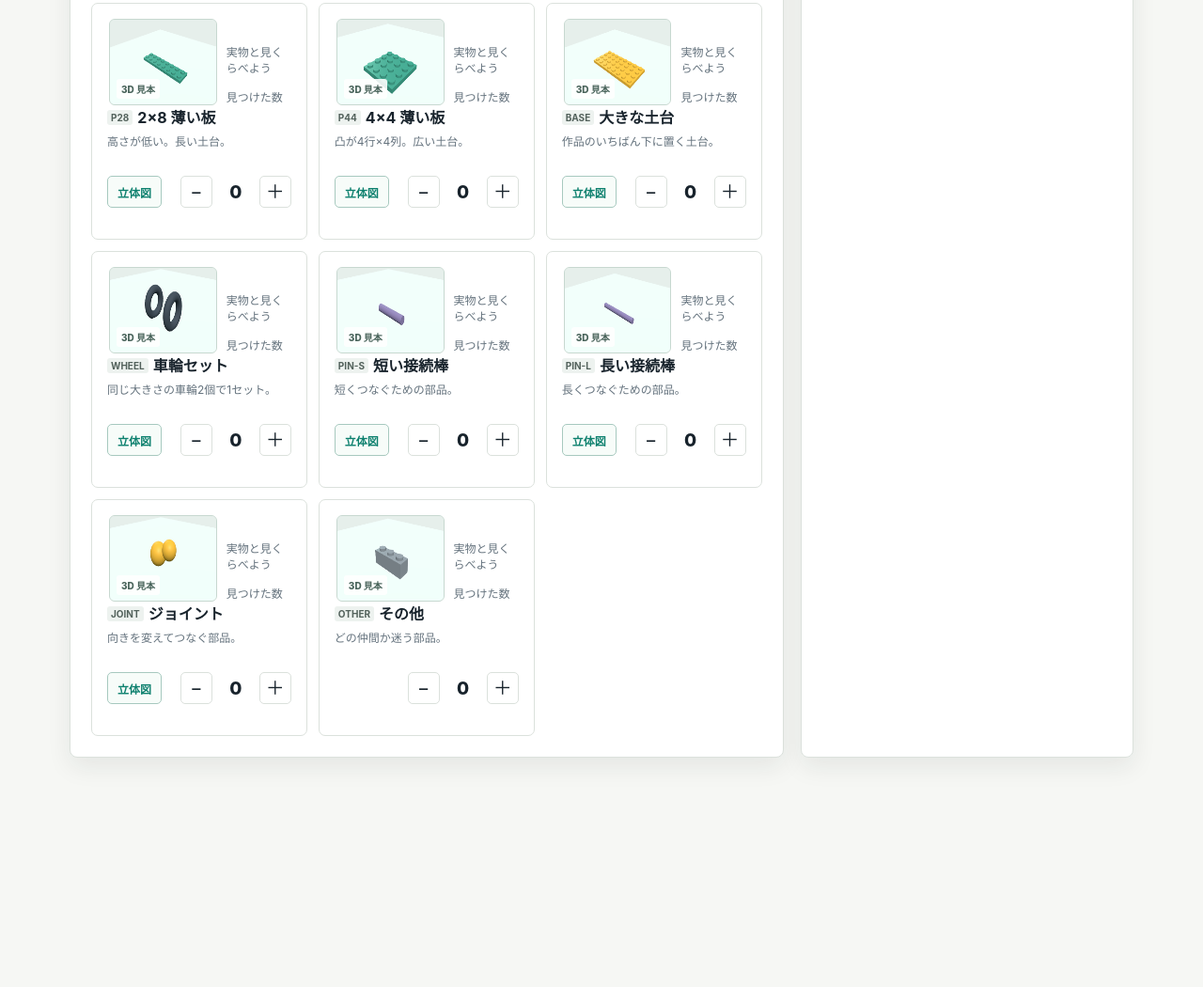
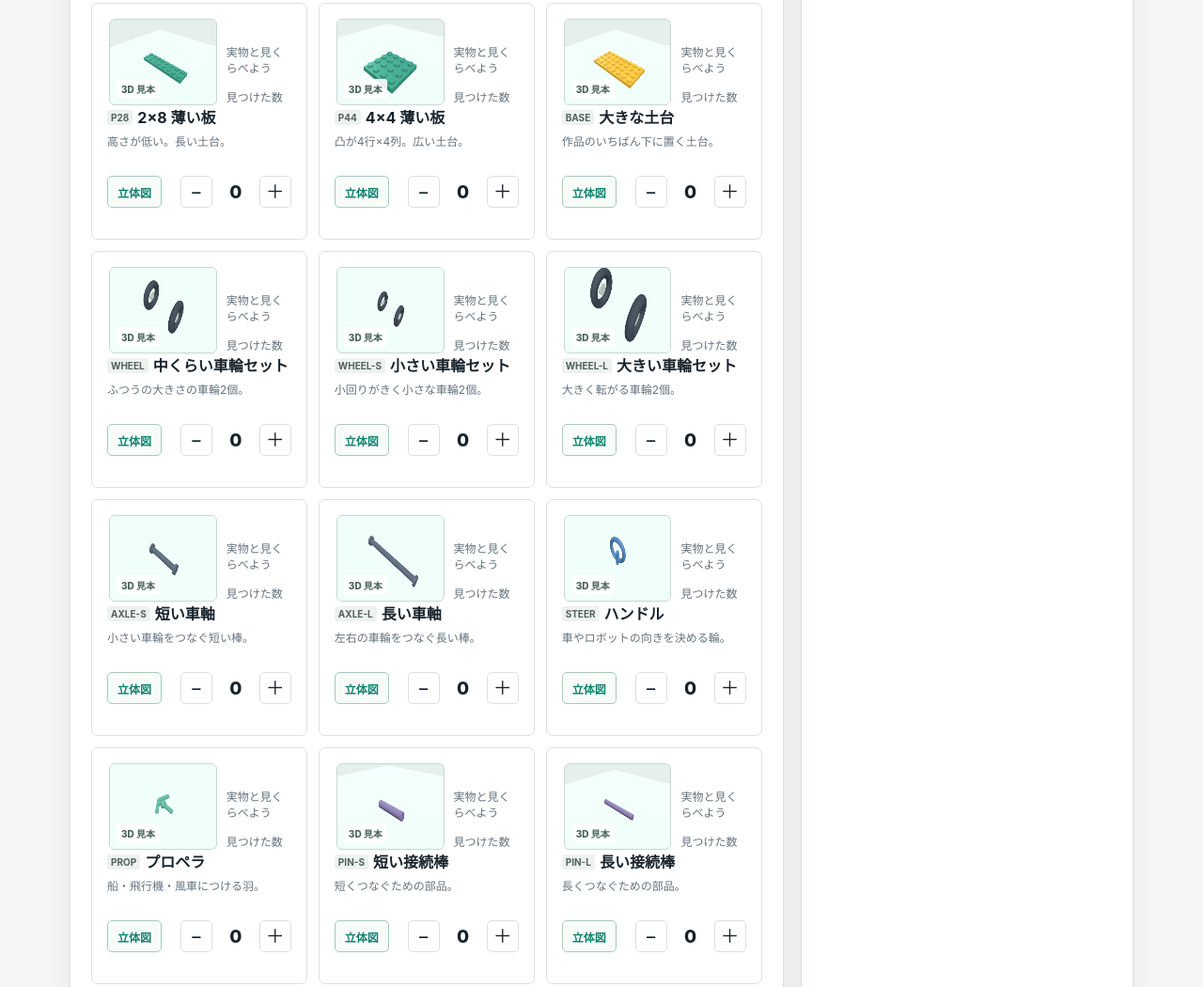
Before and after one commit to bridgeline-toru/bridgeline-block-lab-preview, a plain HTML site: page index.html in a window 1280 px wide. Shown: the part 3551-4601 px from the top of the page at 94% size. Before the commit the page ends 4393 px from the top, so only its background shows below. Drawn offline with nearby package versions, Linux system fonts and the light colour scheme.

Commit message:
Add vehicle and motion part family

```diff
--- a/index.html
+++ b/index.html
@@ -332,7 +332,13 @@
       { id: "P28", code: "P28", name: "2×8 薄い板", description: "高さが低い。長い土台。", color: "#3e9d87", cols: 8, rows: 2, height: "10px" },
       { id: "P44", code: "P44", name: "4×4 薄い板", description: "凸が4行×4列。広い土台。", color: "#3e9d87", cols: 4, rows: 4, height: "10px" },
       { id: "BASE", code: "BASE", name: "大きな土台", description: "作品のいちばん下に置く土台。", color: "#f0b83a", cols: 8, rows: 4, height: "8px" },
-      { id: "WHEEL", code: "WHEEL", name: "車輪セット", description: "同じ大きさの車輪2個で1セット。", color: "#353c47", cols: 2, rows: 1, height: "20px" },
+      { id: "WHEEL", code: "WHEEL", name: "中くらい車輪セット", description: "ふつうの大きさの車輪2個。", color: "#353c47", cols: 1, rows: 1, height: "0px", vehicle: "wheel-medium" },
+      { id: "WHEEL-S", code: "WHEEL-S", name: "小さい車輪セット", description: "小回りがきく小さな車輪2個。", color: "#353c47", cols: 1, rows: 1, height: "0px", vehicle: "wheel-small" },
+      { id: "WHEEL-L", code: "WHEEL-L", name: "大きい車輪セット", description: "大きく転がる車輪2個。", color: "#353c47", cols: 1, rows: 1, height: "0px", vehicle: "wheel-large" },
+      { id: "AXLE-S", code: "AXLE-S", name: "短い車軸", description: "小さい車輪をつなぐ短い棒。", color: "#596877", cols: 1, rows: 1, height: "0px", vehicle: "axle-short" },
+      { id: "AXLE-L", code: "AXLE-L", name: "長い車軸", description: "左右の車輪をつなぐ長い棒。", color: "#596877", cols: 1, rows: 1, height: "0px", vehicle: "axle-long" },
+      { id: "STEER", code: "STEER", name: "ハンドル", description: "車やロボットの向きを決める輪。", color: "#4f82ba", cols: 1, rows: 1, height: "0px", vehicle: "steering" },
+      { id: "PROP", code: "PROP", name: "プロペラ", description: "船・飛行機・風車につける羽。", color: "#5fae98", cols: 1, rows: 1, height: "0px", vehicle: "propeller" },
       { id: "PIN-S", code: "PIN-S", name: "短い接続棒", description: "短くつなぐための部品。", color: "#8b7eae", cols: 2, rows: 1, height: "16px" },
       { id: "PIN-L", code: "PIN-L", name: "長い接続棒", description: "長くつなぐための部品。", color: "#8b7eae", cols: 5, rows: 1, height: "16px" },
       { id: "JOINT", code: "JOINT", name: "ジョイント", description: "向きを変えてつなぐ部品。", color: "#f0b83a", cols: 2, rows: 2, height: "16px" },
@@ -756,19 +762,67 @@
       inner.position.set(width / 2 + .02, height * .54, 0);
       model.add(inner);
     }
-    function addWheelSet() {
+    function addVehicleShape(part, target) {
+      const kind = part.vehicle;
       const rubber = new THREE.MeshStandardMaterial({ color: 0x394550, roughness: .72 });
       const hub = new THREE.MeshStandardMaterial({ color: 0xc8d8d1, roughness: .4 });
-      [-.68, .68].forEach(x => {
-        const tire = new THREE.Mesh(new THREE.TorusGeometry(.5, .16, 16, 36), rubber);
+      const colorMaterial = materialFor(hexColor(part.color));
+      function addMesh(mesh) {
+        mesh.castShadow = true;
+        mesh.receiveShadow = true;
+        target.add(mesh);
+      }
+      if (kind && kind.startsWith("wheel")) {
+        const radius = kind === "wheel-small" ? .34 : kind === "wheel-large" ? .68 : .5;
+        const spacing = radius * 1.85;
+        [-spacing, spacing].forEach(x => {
+          const tire = new THREE.Mesh(new THREE.TorusGeometry(radius, radius * .30, 16, 36), rubber);
           tire.rotation.y = Math.PI / 2;
-        tire.position.set(x, .56, 0);
-        model.add(tire);
-        const center = new THREE.Mesh(new THREE.CylinderGeometry(.2, .2, .1, 28), hub);
+          tire.position.set(x, radius + .06, 0);
+          addMesh(tire);
+          const center = new THREE.Mesh(new THREE.CylinderGeometry(radius * .38, radius * .38, .12, 28), hub);
           center.rotation.z = Math.PI / 2;
-        center.position.set(x, .56, 0);
-        model.add(center);
+          center.position.set(x, radius + .06, 0);
+          addMesh(center);
         });
+        return;
+      }
+      if (kind === "axle-short" || kind === "axle-long") {
+        const length = kind === "axle-long" ? 3.4 : 1.8;
+        const axle = new THREE.Mesh(new THREE.CylinderGeometry(.13, .13, length, 24), colorMaterial);
+        axle.rotation.z = Math.PI / 2;
+        axle.position.y = .3;
+        addMesh(axle);
+        [-length / 2, length / 2].forEach(x => {
+          const end = new THREE.Mesh(new THREE.CylinderGeometry(.22, .22, .12, 24), colorMaterial);
+          end.rotation.z = Math.PI / 2;
+          end.position.set(x, .3, 0);
+          addMesh(end);
+        });
+        return;
+      }
+      if (kind === "steering") {
+        const ring = new THREE.Mesh(new THREE.TorusGeometry(.48, .09, 14, 36), colorMaterial);
+        ring.position.y = .74;
+        addMesh(ring);
+        const stem = new THREE.Mesh(new THREE.CylinderGeometry(.09, .09, .66, 20), colorMaterial);
+        stem.position.y = .33;
+        addMesh(stem);
+        return;
+      }
+      if (kind === "propeller") {
+        const hubMesh = new THREE.Mesh(new THREE.SphereGeometry(.18, 24, 18), colorMaterial);
+        hubMesh.position.y = .45;
+        addMesh(hubMesh);
+        for (let blade = 0; blade < 3; blade += 1) {
+          const wing = new THREE.Mesh(new THREE.BoxGeometry(.68, .07, .18), colorMaterial);
+          wing.position.y = .45;
+          wing.rotation.y = blade * (Math.PI * 2 / 3);
+          wing.position.x = Math.cos(wing.rotation.y) * .34;
+          wing.position.z = Math.sin(wing.rotation.y) * .34;
+          addMesh(wing);
+        }
+      }
     }
     function addPin(part) {
       const material = materialFor(hexColor(part.color));
@@ -885,8 +939,8 @@
     function buildPart(part) {
       activePart = part;
       model.clear();
-      if (part.id === "WHEEL") {
-        addWheelSet();
+      if (part.vehicle) {
+        addVehicleShape(part, model);
       } else if (part.id === "PIN-S" || part.id === "PIN-L") {
         addPin(part);
       } else if (part.id === "JOINT") {
@@ -924,15 +978,17 @@
       document.querySelector("#viewer-3d-title").textContent = part.name;
       document.querySelector("#viewer-3d-description").textContent = part.description;
       const sourceHeight = Number.parseInt(part.height, 10);
-      const heightText = sourceHeight >= 48
+      const heightText = part.vehicle
+        ? "専用形状"
+        : sourceHeight >= 48
           ? "高さ2 (薄い板6枚分・中央に点線)"
           : sourceHeight > 12
             ? "高さあり (薄い板3枚分)"
             : "薄い板 (高さありの1/3)";
       document.querySelector("#viewer-3d-spec").innerHTML = [
-        ["上面の凸", part.rows + "行 × " + part.cols + "列"],
+        ["上面の凸", part.vehicle ? "凸なし / 専用部品" : part.rows + "行 × " + part.cols + "列"],
         ["高さ", heightText],
-        ["特徴", part.shape === "slope" ? "前から後ろへ上がる斜面" : part.shape === "inverse-slope" ? "前から後ろへ下がる斜面" : part.shape === "roof-ridge" ? "両側が下がる屋根" : part.shape === "roof-corner" ? "四方へ下がる角屋根" : part.sideHole ? "側面に穴あり" : (part.id === "WHEEL" ? "車輪2個で1セット" : part.id === "PIN-S" || part.id === "PIN-L" ? "接続棒" : "横穴なし")]
+        ["特徴", part.vehicle === "wheel-small" ? "小さい車輪2個" : part.vehicle === "wheel-medium" ? "中くらい車輪2個" : part.vehicle === "wheel-large" ? "大きい車輪2個" : part.vehicle === "axle-short" ? "短い車軸" : part.vehicle === "axle-long" ? "長い車軸" : part.vehicle === "steering" ? "回すための輪" : part.vehicle === "propeller" ? "3枚羽" : part.shape === "slope" ? "前から後ろへ上がる斜面" : part.shape === "inverse-slope" ? "前から後ろへ下がる斜面" : part.shape === "roof-ridge" ? "両側が下がる屋根" : part.shape === "roof-corner" ? "四方へ下がる角屋根" : part.sideHole ? "側面に穴あり" : (part.id === "PIN-S" || part.id === "PIN-L" ? "接続棒" : "横穴なし")]
       ].map(([name, value]) => "<li><span>" + name + "</span><strong>" + value + "</strong></li>").join("");
     }
     function resetView() {
@@ -997,16 +1053,8 @@
     function addThumbnailPart(part) {
       thumbnailModel.clear();
       const material = materialFor(hexColor(part.color));
-      if (part.id === "WHEEL") {
-        [-.68, .68].forEach(x => {
-          const tire = new THREE.Mesh(
-            new THREE.TorusGeometry(.5, .16, 16, 36),
-            new THREE.MeshStandardMaterial({ color: 0x394550, roughness: .72 })
-          );
-          tire.rotation.y = Math.PI / 2;
-          tire.position.set(x, .56, 0);
-          thumbnailModel.add(tire);
-        });
+      if (part.vehicle) {
+        addVehicleShape(part, thumbnailModel);
         return;
       }
       if (part.id === "PIN-S" || part.id === "PIN-L") {
```
Lines whose indentation alone changed are shown as unchanged.
